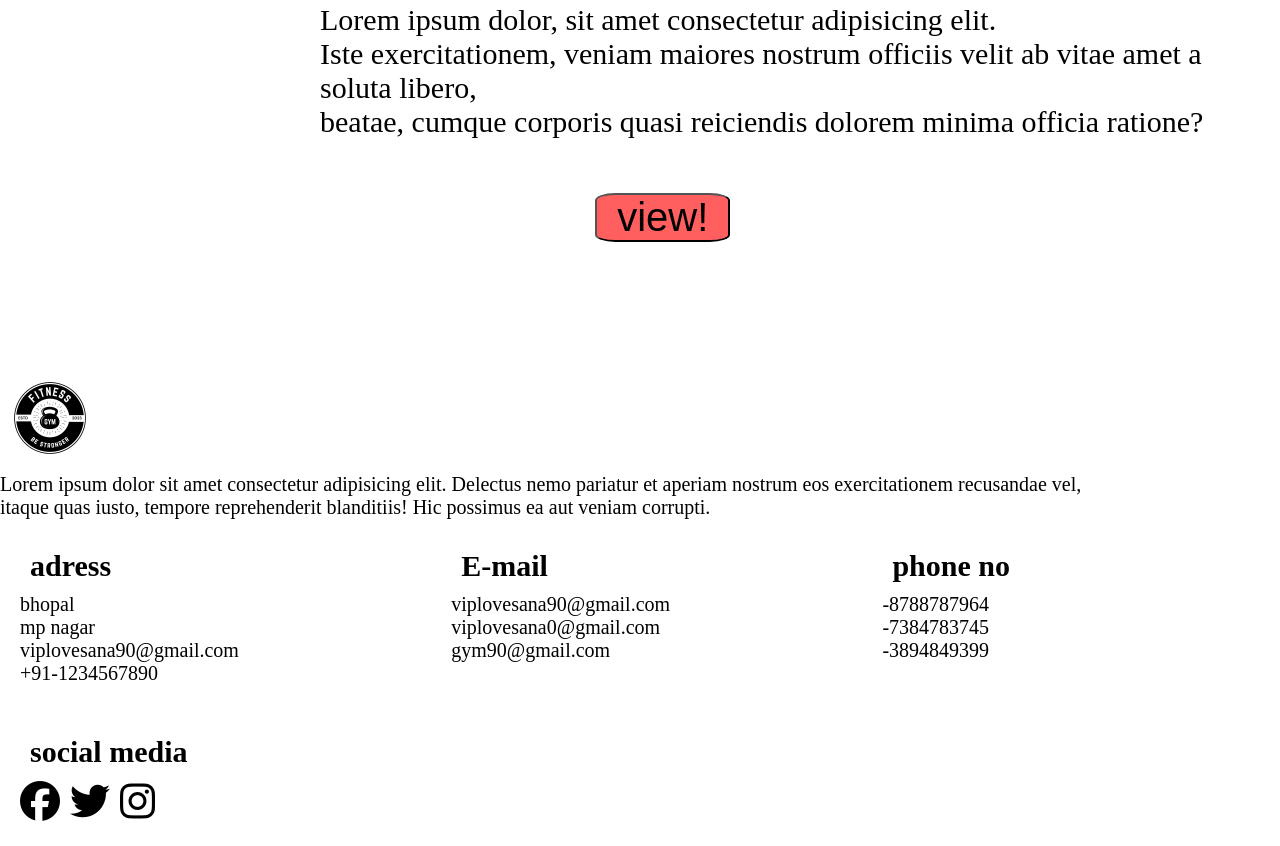
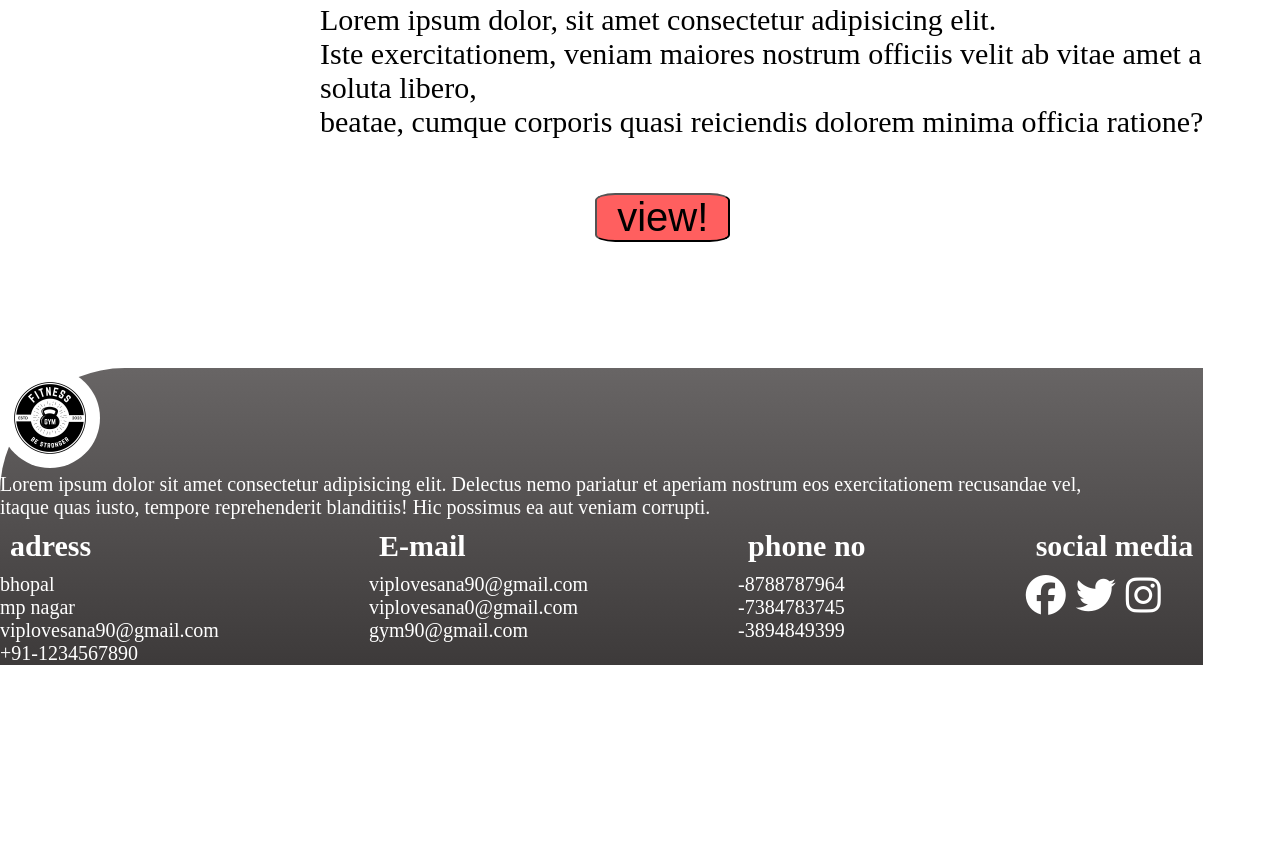
Before and after one commit to Viplovesana/gym-website, a plain HTML site: page index.html in a window 1280 px wide. Shown: the part 5837-6683 px from the top of the page. After the commit the page ends 6502 px from the top, so only its background shows below. Drawn offline with Linux system fonts and the light colour scheme.

Commit message:
updation4

```diff
--- a/style.css
+++ b/style.css
@@ -363,10 +363,10 @@ a{
                 /* position: absolute; */
                 /* flex-wrap: wrap; */
 
-
+               background:linear-gradient(rgb(104, 101, 101),rgb(61, 58, 58));
                 /* background: linear-gradient(to left,grey,black); */
                 border-top-left-radius: 125px;
-                color: black;
+                color: white;
                 font-size: 20px;
                 /* padding: 40px; */
                 /* width: 89%; */
@@ -384,8 +384,8 @@ a{
                 flex-wrap: wrap;
               }
               .col{
-                margin: 20px;
-                flex-basis: 25%;
+                /* margin: 20px; */
+                /* flex-basis: 25%; */
                }
             .head2{
                 font-size: 30px;
```
